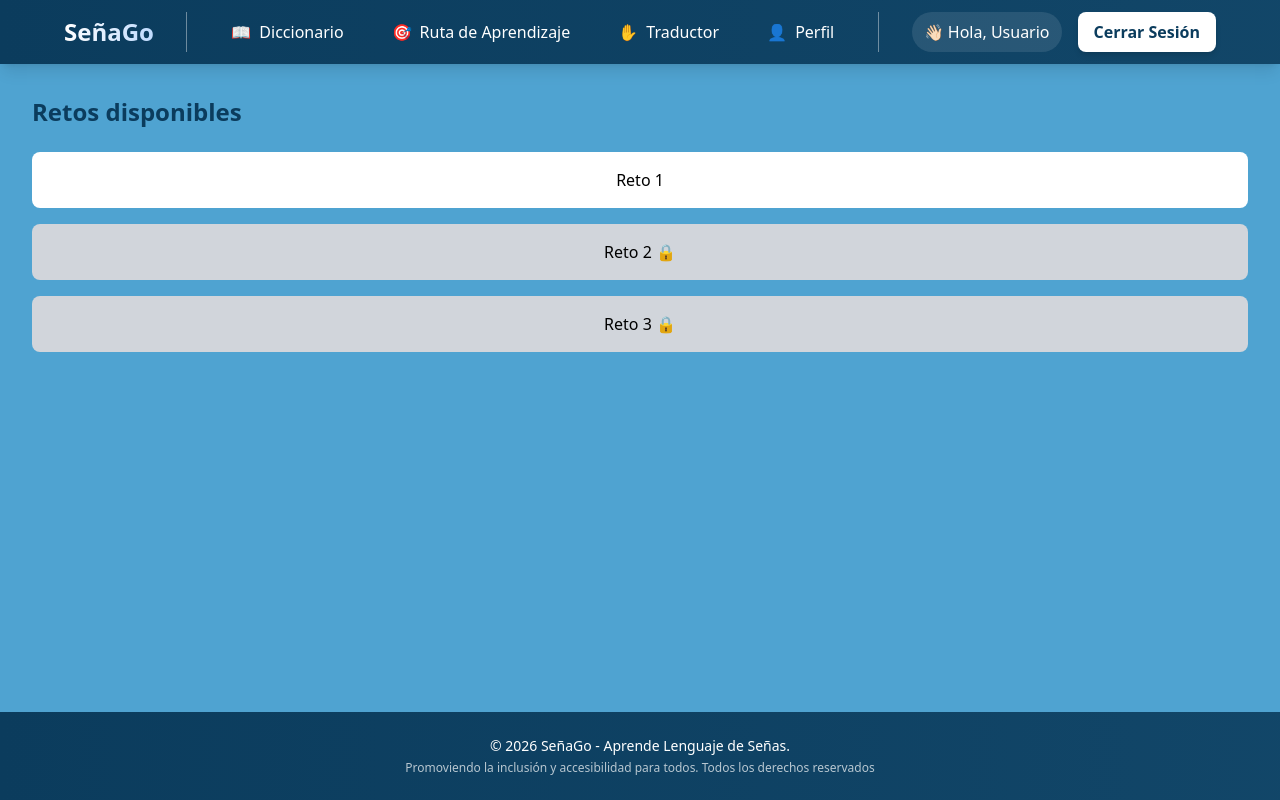
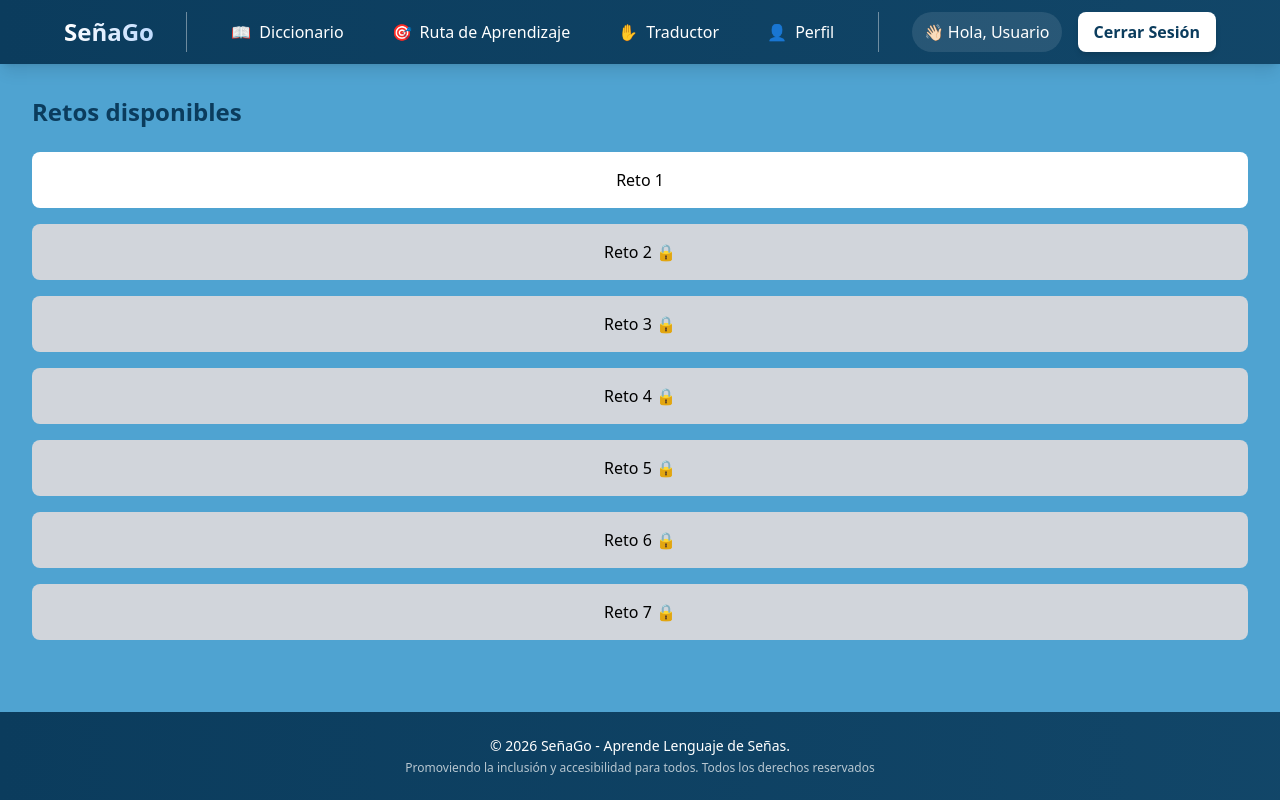
Before and after one commit to Yiseth714/Frontend-con-React-Vite, a React (Vite) app: page /ruta/retos in a window 1280 px wide. Built offline with nearby package versions, Linux system fonts and the light colour scheme; no server answers; sample sign-in values are in the browser's storage.

Commit message:
Retos del 4 al 8 aún sin lecciones

```diff
--- a/src/pages/RutaAprendizaje/Reto.jsx
+++ b/src/pages/RutaAprendizaje/Reto.jsx
@@ -92,6 +92,138 @@ const retosData = {
         opciones: ["Morado", "Naranja", "Rosado"],
         imagen: new URL(
           "../../assets/images/retos/reto3/leccion3.png",
+          import.meta.url
+        ).href,
+      },
+    ],
+  },
+
+    4: {
+    titulo: "Reto 4",
+    respuestasCorrectas: ["A", "B", "C"],
+    lecciones: [
+      {
+        pregunta: "ESCRIBE AQUÍ TU PREGUNTA",
+        opciones: ["Opción 1", "Opción 2", "Opción 3"],
+        imagen: new URL(
+          "../../assets/images/retos/reto4/leccion1.png",
+          import.meta.url
+        ).href,
+      },
+      {
+        pregunta: "ESCRIBE AQUÍ TU PREGUNTA",
+        opciones: ["Opción 1", "Opción 2", "Opción 3"],
+        imagen: new URL(
+          "../../assets/images/retos/reto4/leccion2.png",
+          import.meta.url
+        ).href,
+      },
+      {
+        pregunta: "ESCRIBE AQUÍ TU PREGUNTA",
+        opciones: ["Opción 1", "Opción 2", "Opción 3"],
+        imagen: new URL(
+          "../../assets/images/retos/reto4/leccion3.png",
+          import.meta.url
+        ).href,
+      },
+    ],
+  },
+
+  5: {
+    titulo: "Reto 5",
+    respuestasCorrectas: ["A", "B", "C"],
+    lecciones: [
+      {
+        pregunta: "ESCRIBE AQUÍ TU PREGUNTA",
+        opciones: ["Opción 1", "Opción 2", "Opción 3"],
+        imagen: new URL(
+          "../../assets/images/retos/reto5/leccion1.png",
+          import.meta.url
+        ).href,
+      },
+      {
+        pregunta: "ESCRIBE AQUÍ TU PREGUNTA",
+        opciones: ["Opción 1", "Opción 2", "Opción 3"],
+        imagen: new URL(
+          "../../assets/images/retos/reto5/leccion2.png",
+          import.meta.url
+        ).href,
+      },
+      {
+        pregunta: "ESCRIBE AQUÍ TU PREGUNTA",
+        opciones: ["Opción 1", "Opción 2", "Opción 3"],
+        imagen: new URL(
+          "../../assets/images/retos/reto5/leccion3.png",
+          import.meta.url
+        ).href,
+      },
+    ],
+  },
+
+  6: {
+    titulo: "Reto 6",
+    respuestasCorrectas: ["A", "B", "C"],
+    lecciones: [
+      {
+        pregunta: "ESCRIBE AQUÍ TU PREGUNTA",
+        opciones: ["Opción 1", "Opción 2", "Opción 3"],
+        imagen: new URL(
+          "../../assets/images/retos/reto6/leccion1.png",
+          import.meta.url
+        ).href,
+      },
+      {
+        pregunta: "ESCRIBE AQUÍ TU PREGUNTA",
+        opciones: ["Opción 1", "Opción 2", "Opción 3"],
+        imagen: new URL(
+          "../../assets/images/retos/reto6/leccion2.png",
+          import.meta.url
+        ).href,
+      },
+      {
+        pregunta: "ESCRIBE AQUÍ TU PREGUNTA",
+        opciones: ["Opción 1", "Opción 2", "Opción 3"],
+        imagen: new URL(
+          "../../assets/images/retos/reto6/leccion3.png",
+          import.meta.url
+        ).href,
+      },
+      {
+        pregunta: "ESCRIBE AQUÍ TU PREGUNTA",
+        opciones: ["Opción 1", "Opción 2", "Opción 3"],
+        imagen: new URL(
+          "../../assets/images/retos/reto6/leccion3.png",
+          import.meta.url
+        ).href,
+      },
+    ],
+  },
+
+  7: {
+    titulo: "Reto 7",
+    respuestasCorrectas: ["A", "B", "C"],
+    lecciones: [
+      {
+        pregunta: "ESCRIBE AQUÍ TU PREGUNTA",
+        opciones: ["Opción 1", "Opción 2", "Opción 3"],
+        imagen: new URL(
+          "../../assets/images/retos/reto7/leccion1.png",
+          import.meta.url
+        ).href,
+      },
+      {
+        pregunta: "ESCRIBE AQUÍ TU PREGUNTA",
+        opciones: ["Opción 1", "Opción 2", "Opción 3"],
+        imagen: new URL(
+          "../../assets/images/retos/reto7/leccion2.png",
+          import.meta.url
+        ).href,
+      },
+      {
+        pregunta: "ESCRIBE AQUÍ TU PREGUNTA",
+        opciones: ["Opción 1", "Opción 2", "Opción 3"],
+        imagen: new URL(
+          "../../assets/images/retos/reto7/leccion3.png",
           import.meta.url
         ).href,
       },
--- a/src/pages/RutaAprendizaje/Retos.jsx
+++ b/src/pages/RutaAprendizaje/Retos.jsx
@@ -25,11 +25,14 @@ export default function Retos() {
 
   // Verificar si un reto está disponible
   const isRetoDesbloqueado = (numeroReto) => {
-    if (!progreso) return numeroReto === 1; // Solo el primero desbloqueado inicialmente
+    if (!progreso) return numeroReto === 1;
+
+    // El primer reto siempre está desbloqueado
     if (numeroReto === 1) return true;
-    if (numeroReto === 2) return estaLeccionCompletada(progreso, 1, 3); // Completar Reto 1
-    if (numeroReto === 3) return estaLeccionCompletada(progreso, 2, 3); // Completar Reto 2
-    return false;
+
+    // Para cualquier otro reto:
+    // Se desbloquea si completó la última lección del reto anterior
+    return estaLeccionCompletada(progreso, numeroReto - 1, 3);
   };
 
   return (
@@ -55,8 +58,7 @@ export default function Retos() {
           <button
             onClick={() => navigate("/ruta/retos/2")}
             disabled={!isRetoDesbloqueado(2)}
-              className={`block w-full p-4 rounded-lg transition ${
-                isRetoDesbloqueado(2)
+            className={`block w-full p-4 rounded-lg transition ${isRetoDesbloqueado(2)
               ? "bg-white hover:bg-gray-50"
               : "bg-gray-300 cursor-not-allowed"
               }`}
@@ -68,8 +70,7 @@ export default function Retos() {
           <button
             onClick={() => navigate("/ruta/retos/3")}
             disabled={!isRetoDesbloqueado(3)}
-              className={`block w-full p-4 rounded-lg transition ${
-                isRetoDesbloqueado(3)
+            className={`block w-full p-4 rounded-lg transition ${isRetoDesbloqueado(3)
               ? "bg-white hover:bg-gray-50"
               : "bg-gray-300 cursor-not-allowed"
               }`}
@@ -77,6 +78,54 @@ export default function Retos() {
             Reto 3 {isRetoDesbloqueado(3) ? "" : "🔒"}
           </button>
 
+          {/* Reto 4 */}
+          <button
+            onClick={() => navigate("/ruta/retos/4")}
+            disabled={!isRetoDesbloqueado(4)}
+            className={`block w-full p-4 rounded-lg transition ${isRetoDesbloqueado(4)
+                ? "bg-white hover:bg-gray-50"
+                : "bg-gray-300 cursor-not-allowed"
+              }`}
+          >
+            Reto 4 {isRetoDesbloqueado(4) ? "" : "🔒"}
+          </button>
+
+          {/* Reto 5 */}
+          <button
+            onClick={() => navigate("/ruta/retos/5")}
+            disabled={!isRetoDesbloqueado(5)}
+            className={`block w-full p-4 rounded-lg transition ${isRetoDesbloqueado(5)
+                ? "bg-white hover:bg-gray-50"
+                : "bg-gray-300 cursor-not-allowed"
+              }`}
+          >
+            Reto 5 {isRetoDesbloqueado(5) ? "" : "🔒"}
+          </button>
+
+          {/* Reto 6 */}
+          <button
+            onClick={() => navigate("/ruta/retos/6")}
+            disabled={!isRetoDesbloqueado(6)}
+            className={`block w-full p-4 rounded-lg transition ${isRetoDesbloqueado(6)
+                ? "bg-white hover:bg-gray-50"
+                : "bg-gray-300 cursor-not-allowed"
+              }`}
+          >
+            Reto 6 {isRetoDesbloqueado(6) ? "" : "🔒"}
+          </button>
+
+          {/* Reto 7 */}
+          <button
+            onClick={() => navigate("/ruta/retos/7")}
+            disabled={!isRetoDesbloqueado(7)}
+            className={`block w-full p-4 rounded-lg transition ${isRetoDesbloqueado(7)
+                ? "bg-white hover:bg-gray-50"
+                : "bg-gray-300 cursor-not-allowed"
+              }`}
+          >
+            Reto 7 {isRetoDesbloqueado(7) ? "" : "🔒"}
+          </button>
+
         </div>
       )}
     </div>
```
Lines whose indentation alone changed are shown as unchanged.
